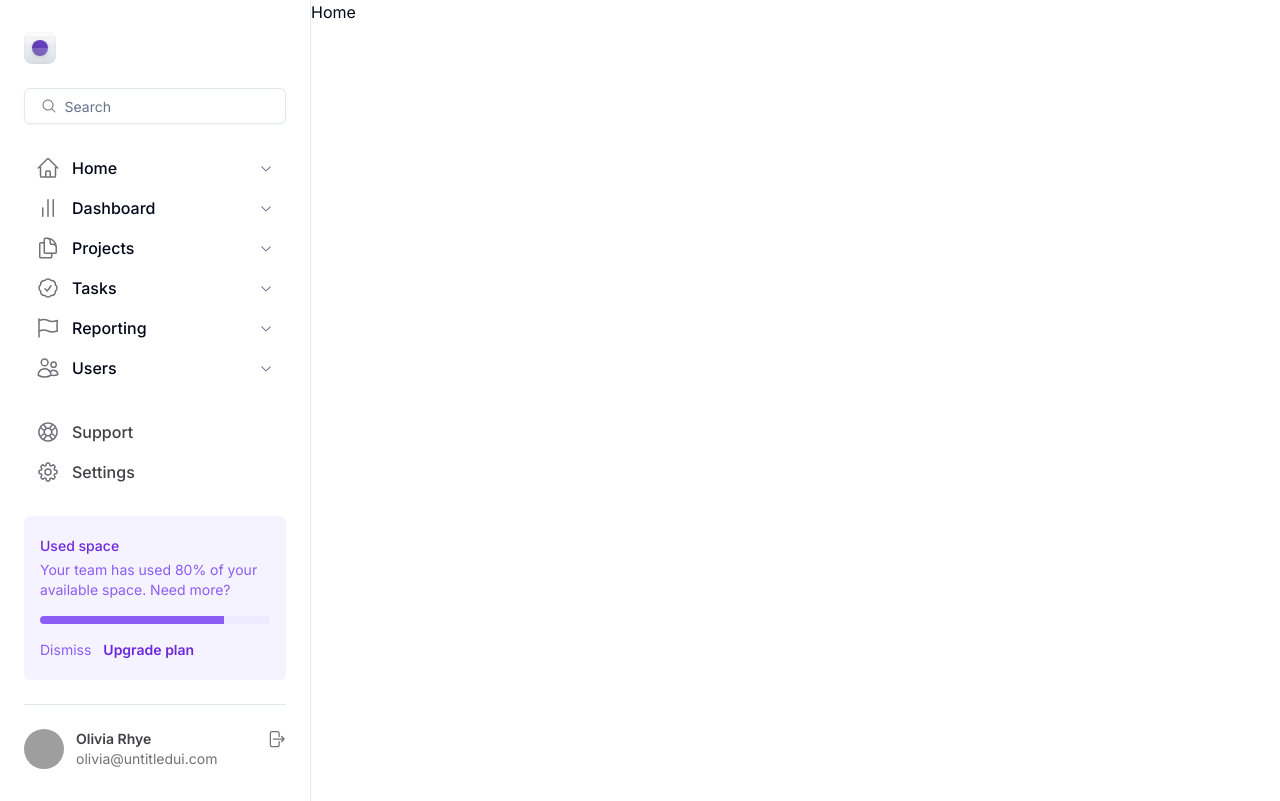
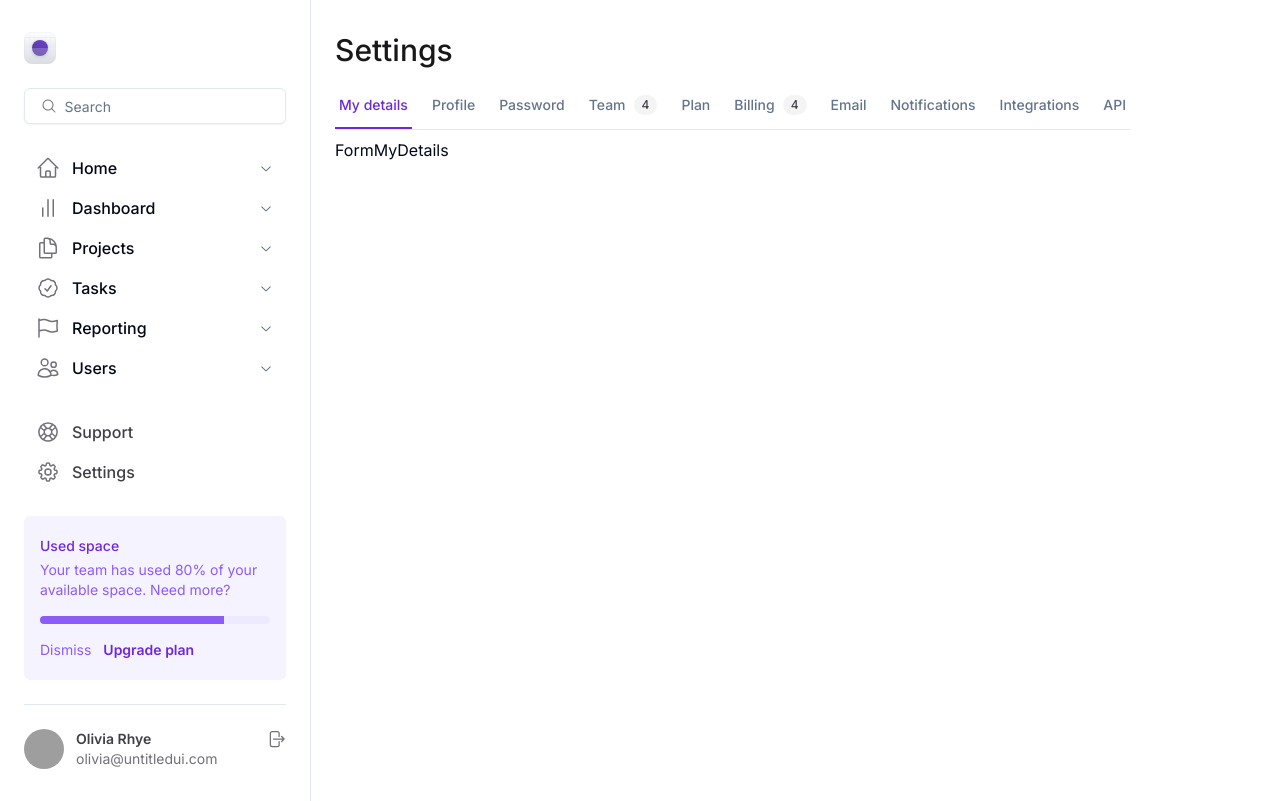
Before and after one commit to joaonetogit/front-dash, a Next.js app: page / in a window 1280 px wide. Built offline with nearby package versions, Linux system fonts and the light colour scheme; grey boxes are pictures that could not be loaded.

Commit message:
feat: menu tabs desktop

```diff
--- /dev/null
+++ b/src/components/custom/FormMyDetails.tsx
@@ -0,0 +1,3 @@
+export default function FormMyDetails() {
+  return <div>FormMyDetails</div>;
+}
--- a/src/components/ui/Tabs.tsx
+++ b/src/components/ui/Tabs.tsx
@@ -14,7 +14,7 @@
   <TabsPrimitive.List
     ref={ref}
     className={cn(
-      'inline-flex h-9 items-center justify-center rounded-lg bg-muted p-1 text-muted-foreground',
+      'inline-flex h-9 items-center justify-center p-1 text-muted-foreground',
       className,
     )}
     {...props}
@@ -29,7 +29,7 @@
   <TabsPrimitive.Trigger
     ref={ref}
     className={cn(
-      'inline-flex items-center justify-center whitespace-nowrap rounded-md px-3 py-1 text-sm font-medium ring-offset-background transition-all focus-visible:outline-none focus-visible:ring-2 focus-visible:ring-ring focus-visible:ring-offset-2 disabled:pointer-events-none disabled:opacity-50 data-[state=active]:bg-background data-[state=active]:text-foreground data-[state=active]:shadow',
+      'before:ease relative inline-flex items-center justify-center whitespace-nowrap rounded-md px-1 pb-3 text-sm font-medium transition-all before:opacity-0 data-[state=active]:text-violet-700 data-[state=active]:before:absolute data-[state=active]:before:-bottom-[2px] data-[state=active]:before:left-0 data-[state=active]:before:h-[2px] data-[state=active]:before:w-full data-[state=active]:before:bg-violet-700 data-[state=active]:before:opacity-100 data-[state=active]:before:delay-75 data-[state=active]:before:duration-300',
       className,
     )}
     {...props}
--- a/src/constants/SidebarButtonsConfigs.tsx
+++ b/src/constants/SidebarButtonsConfigs.tsx
@@ -12,6 +12,6 @@
     icon: <Cog8ToothIcon />,
     link: '/settings',
   },
-];
+] as const;
 
 export default ButtonsForSidebarButtonsConfigs;
--- a/src/constants/SidebarMenu.tsx
+++ b/src/constants/SidebarMenu.tsx
@@ -105,6 +105,6 @@
       },
     ],
   },
-];
+] as const;
 
 export default SidebarMenu;
--- /dev/null
+++ b/src/constants/TabsList.tsx
@@ -0,0 +1,49 @@
+import FormMyDetails from '@/components/custom/FormMyDetails';
+import { ITabsList } from '@/types/constants/TabsList';
+
+const DataTabsList: ITabsList[] = [
+  {
+    text: 'My details',
+    component: <FormMyDetails />,
+  },
+  {
+    text: 'Profile',
+    component: <div>Profile</div>,
+  },
+  {
+    text: 'Password',
+    component: <div>Password</div>,
+  },
+  {
+    text: 'Team',
+    qtd: 4,
+    component: <div>Team</div>,
+  },
+  {
+    text: 'Plan',
+    component: <div>Plan</div>,
+  },
+  {
+    text: 'Billing',
+    qtd: 4,
+    component: <div>Billing</div>,
+  },
+  {
+    text: 'Email',
+    component: <div>Email</div>,
+  },
+  {
+    text: 'Notifications',
+    component: <div>Notifications</div>,
+  },
+  {
+    text: 'Integrations',
+    component: <div>Integrations</div>,
+  },
+  {
+    text: 'API',
+    component: <div>API</div>,
+  },
+] as const;
+
+export default DataTabsList;
--- a/src/pages/Home.tsx
+++ b/src/pages/Home.tsx
@@ -1,3 +1,33 @@
+import { Tabs, TabsContent, TabsList, TabsTrigger } from '@/components/ui/Tabs';
+import DataTabsList from '@/constants/TabsList';
+
 export default function HomePage() {
-  return <div>Home</div>;
+  return (
+    <div className="w-full flex-1 px-6 pb-12 pt-8">
+      <div className="space-y-6">
+        <h1 className="text-3xl font-medium text-zinc-900">Settings</h1>
+        <Tabs defaultValue={DataTabsList[0].text} className="w-full">
+          <TabsList className="relative border-b border-border p-0">
+            <div className="flex gap-4">
+              {DataTabsList.map((tab) => (
+                <TabsTrigger key={tab.text} value={tab.text}>
+                  <p>{tab.text}</p>
+                  {tab.qtd && (
+                    <span className="ml-2 rounded-2xl bg-zinc-100 px-2 py-[2px] text-xs font-medium text-zinc-700">
+                      {tab.qtd}
+                    </span>
+                  )}
+                </TabsTrigger>
+              ))}
+            </div>
+          </TabsList>
+          {DataTabsList.map((tab) => (
+            <TabsContent key={tab.text} value={tab.text}>
+              {tab.component}
+            </TabsContent>
+          ))}
+        </Tabs>
+      </div>
+    </div>
+  );
 }
--- a/src/types/constants/SidebarMenu.ts
+++ b/src/types/constants/SidebarMenu.ts
@@ -3,7 +3,7 @@
 interface ISidebarButton {
   title: string;
   link: string;
-  icon: ReactElement;
+  icon?: ReactElement;
 }
 
 export interface ISidebarMenu extends ISidebarButton {
--- /dev/null
+++ b/src/types/constants/TabsList.ts
@@ -0,0 +1,5 @@
+export interface ITabsList {
+  text: string;
+  qtd?: number;
+  component?: React.ReactNode;
+}
```
